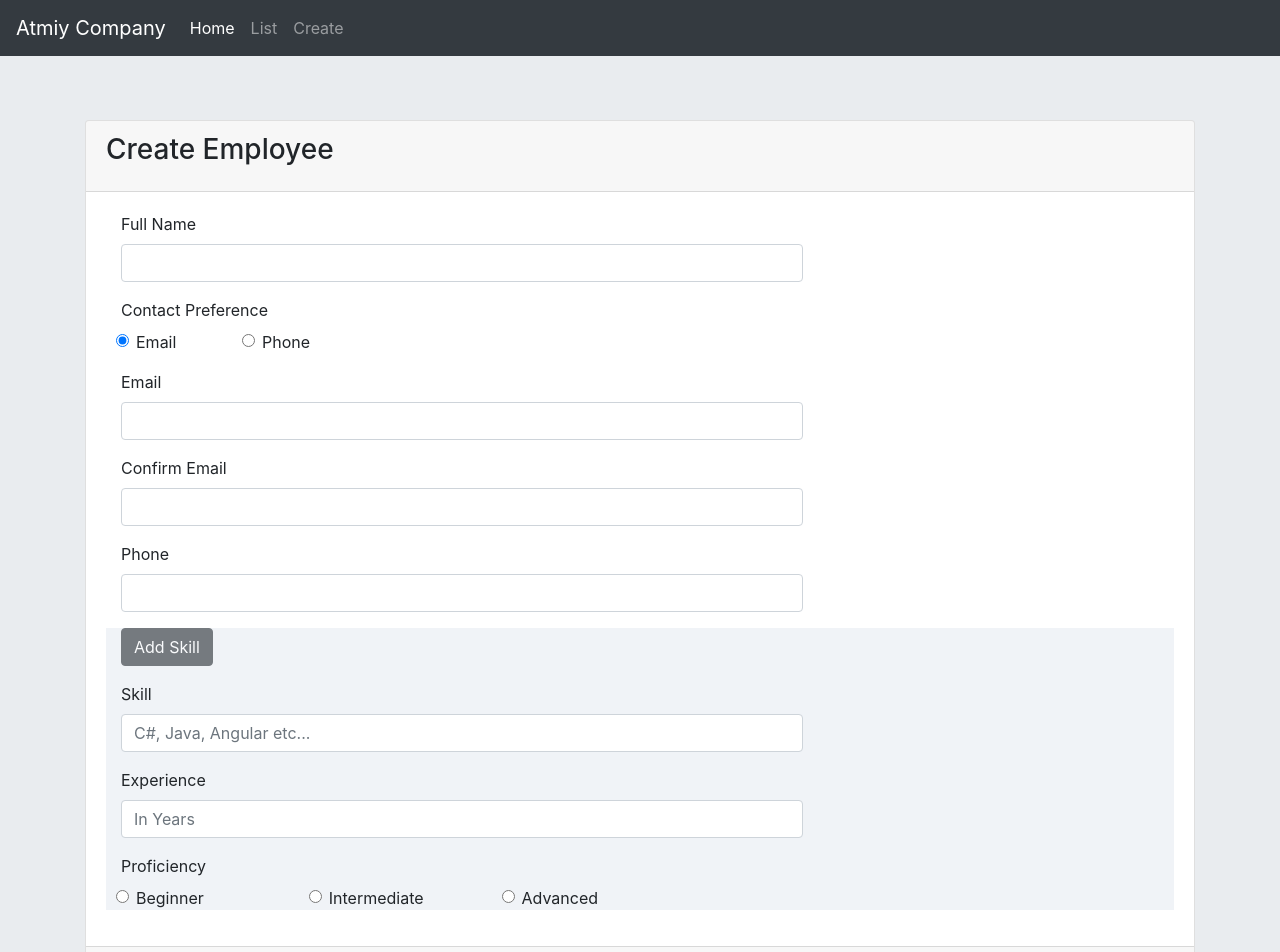
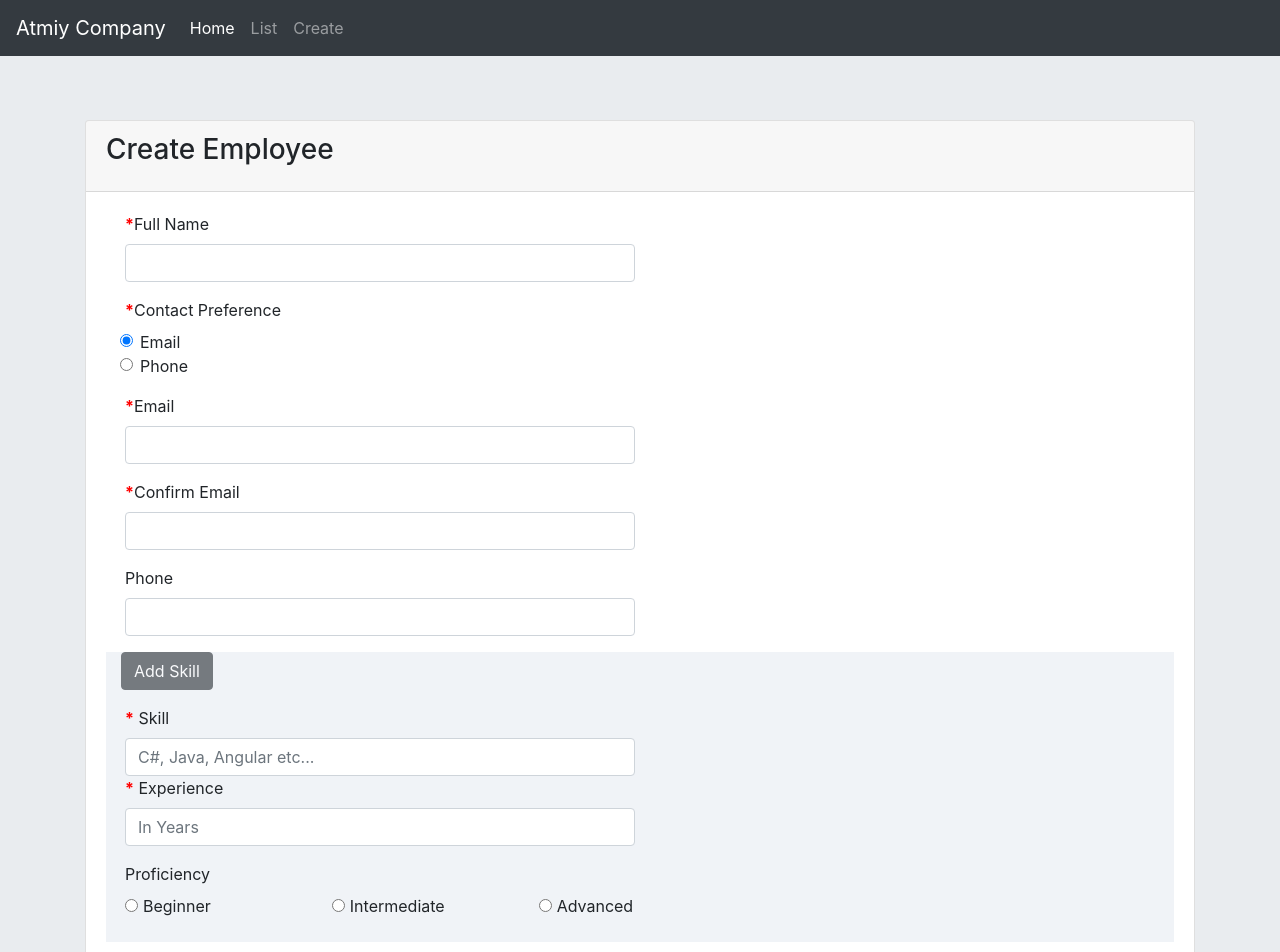
Before and after one commit to KrushankantP/AngularCRUDReactiveForms, an Angular app: page /create in a window 1280 px wide. Shown: the top 952 px of the page. Built offline with nearby package versions, Linux system fonts and the light colour scheme.

Commit message:
Remove Dynamically Created Form controls

```diff
--- a/src/app/Components/employee/create-employee.component.html
+++ b/src/app/Components/employee/create-employee.component.html
@@ -3,11 +3,12 @@
     <div class="card-header">
       <h3 class="card-title">Create Employee</h3>
     </div>
+    <!--Card Body start-->
     <div class="card-body">
+      <div class="row ml-1">
+        <div class="form-group col-sm-6">
+        <label for="fullName" class="required">Full Name</label>
 
-      <div class="form-group">
-        <label class="col-sm-2 " for="fullName">Full Name</label>
-        <div class="col-sm-8">
           <input class="form-control " formControlName="fullName"
                  id="fullName" type="text"
                  [ngClass]="{'is-invalid': formErrors.fullName}"
@@ -15,25 +16,23 @@
           <span *ngIf="formErrors.fullName" class="form-text text-danger">
                               {{formErrors.fullName}}
           </span>
-
       </div>
       </div>
-
-      <div class="form-group">
-        <label class="col-md-2 control-label">Contact Preference</label>
-        <div class="col-md-6">
-          <label class="form-check-label col-md-3">
+      <div class="row ml-1">
+        <div class="form-group col-sm-6">
+        <label class="required control-label">Contact Preference</label>
+          <div class="form-check-label col-md-3">
             <input class="form-check-input" type="radio" value="email" formControlName="contactPreference">Email
-          </label>
-          <label class="form-check-label col-md-3">
+          </div>
+          <div class="form-check-label col-md-3">
             <input class="form-check-input" type="radio" value="phone" formControlName="contactPreference">Phone
-          </label>
+          </div>
       </div>
       </div>
       <div formGroupName="emailGroup">
-        <div class="form-group">
-        <label class="col-sm-2 control-label" for="email">Email</label>
-        <div class="col-sm-8">
+        <div class="row ml-1">
+          <div class="form-group col-sm-6">
+        <label class="required control-label" for="email">Email</label>
           <input class="form-control" formControlName="email"
                  id="email" type="email"
                  [ngClass]="{'is-invalid': formErrors.email}"
@@ -43,10 +42,9 @@
           </span>
       </div>
         </div>
-
-        <div class="form-group">
-          <label class="col-sm-2 control-label" for="confirmEmail">Confirm Email</label>
-          <div class="col-sm-8">
+        <div class="row ml-1">
+          <div class="form-group col-sm-6">
+          <label class="required control-label" for="confirmEmail">Confirm Email</label>
             <input class="form-control" formControlName="confirmEmail"
                    id="confirmEmail" type="text"
                    [ngClass]="{'is-invalid': formErrors.confirmEmail || formErrors.emailGroup}"
@@ -57,54 +55,56 @@
         </div>
         </div>
       </div>
-
-      <div class="form-group">
-        <label class="col-sm-2 control-label" for="phone">Phone</label>
-        <div class="col-sm-8">
+      <div class="row ml-1">
+        <div class="form-group col-sm-6">
+        <label class="control-label" for="phone">Phone</label>
           <input class="form-control" formControlName="phone"
                  id="phone" type="text"
                  [ngClass]="{'is-invalid': formErrors.phone}"
                  (blur)="logValidationErrors()">
-          <span *ngIf="formErrors.email" class="form-text text-danger">
+          <span *ngIf="formErrors.phone" class="form-text text-danger">
                               {{formErrors.phone}}
           </span>
       </div>
       </div>
-
         <div style="background-color: #f0f3f7;">
-        <div class="form-group">
-          <div class="col-md-4">
+        <div class="form-group col-sm-6">
             <button type="button" class="btn btn-dark" (click)="addSkillButtonClick()"
                     [disabled]="employeeForm.get('skills').invalid">
                     Add Skill
             </button>
         </div>
-        </div>
         <div formArrayName="skills" *ngFor="let skill of skillsFormGroup.controls; let i = index">
           <hr *ngIf="i>0">
           <div [formGroupName]="i">
-
-            <div class="form-group">
+            <div class="row ml-1">
+              <div class="col-sm-6">
 <!--              "FOR" Attribute does not have the corresponding DOM Property so we can not do property binding -->
-            <label class="col-sm-2 control-label" [attr.for]="'skillName'+i">
+                <label class="required control-label" [attr.for]="'skillName'+i">
                  Skill
                 </label>
-            <div class="col-sm-8">
                 <input class="form-control is-invalid"
                        formControlName="skillName" [id]="'skillName'+i"
                        placeholder="C#, Java, Angular etc..." type="text"
                        [ngClass]="{'is-invalid': skill.get('skillName').invalid && skill.get('skillName').touched}">
-              <span *ngIf="skill.get('skillName').errors?.required && skill.get('skillName').touched" class="form-text text-danger">
+                <span *ngIf="skill.get('skillName').errors?.required && skill.get('skillName').touched"
+                      class="form-text text-danger">
                              Skill Name is required.
                 </span>
             </div>
+              <div class="col-sm-6" *ngIf="skillsFormGroup.length>1">
+                <button type="button" class="btn btn-danger pull-right"
+                        title="Delete Skill" (click)="removeSkillButtonClick(i)">
+                  <span aria-hidden="true"> &times;</span>
+                </button>
               </div>
-            <div class="form-group ">
-            <label class="col-sm-2 control-label" [attr.for]="'experienceInYears'+i">
+            </div>
+            <div class="row ml-1">
+            <div class="form-group col-sm-6">
+            <label class="required control-label" [attr.for]="'experienceInYears'+i">
               Experience
             </label>
-            <div class="col-sm-8">
-              <input  class="form-control" formControlName="experienceInYears"
+              <input class="form-control" formControlName="experienceInYears"
                      [id]="'experienceInYears'+i" placeholder="In Years"
                      [ngClass]="{'is-invalid': skill.get('experienceInYears').invalid && skill.get('experienceInYears').touched}"
                      type="text">
@@ -114,27 +114,27 @@
                </span>
             </div>
             </div>
-            <div class="form-group">
-            <label class="col-md-2 control-label">Proficiency</label>
-            <div class="col-md-9">
-              <label class="form-check-label col-md-3">
+            <div class="row ml-1">
+            <div class="form-group col-sm-9">
+            <label class="control-label">Proficiency</label><br/>
+              <div class="form-check-label col-md-3 form-check-inline">
                 <input class="form-check-input" formControlName="proficiency"
                        type="radio" value="beginner"
                        [ngClass]="{'is-invalid': skill.get('proficiency').invalid && skill.get('proficiency').touched}">
                        Beginner
-              </label>
-              <label class="form-check-label col-md-3">
+              </div>
+              <div class="form-check-label col-md-3 form-check-inline">
                 <input class="form-check-input" formControlName="proficiency"
                        type="radio" value="intermediate"
                        [ngClass]="{'is-invalid': skill.get('proficiency').invalid && skill.get('proficiency').touched}">
                         Intermediate
-              </label>
-              <label class="form-check-label col-md-3">
+              </div>
+              <div class="form-check-label col-md-3 form-check-inline">
                 <input class="form-check-input" formControlName="proficiency"
                        type="radio" value="advanced"
                        [ngClass]="{'is-invalid': skill.get('proficiency').invalid && skill.get('proficiency').touched}">
                        Advanced
-              </label>
+              </div>
               <div class="mt-2">
                 <span *ngIf="skill.get('proficiency').errors?.required &&
                                     skill.get('proficiency').touched" class="help-block text-danger">
@@ -143,20 +143,23 @@
               </div>
             </div>
             </div>
+          </div>
 
           </div>
         </div>
     </div>
-    </div>
+    <!--Card Body End-->
 
+    <!--Card footer start-->
     <div class="card-footer">
       <div class="btn-toolbar">
         <button class="btn btn-dark mx-2" type="submit">Save</button>
         <button class="btn btn-dark" type="button" (click)="onLoadDataClick()">Load Data</button>
       </div>
     </div>
-
+    <!--Card Footer end-->
   </div>
+  <!--Card End-->
 </form>
 <br/>
 <br/>
--- a/src/app/Components/employee/create-employee.component.ts
+++ b/src/app/Components/employee/create-employee.component.ts
@@ -105,8 +105,8 @@ export class CreateEmployeeComponent implements OnInit {
     addSkillButtonClick():void{
       this.skillsFormGroup.push(this.addSkillFormGroup()) ;
     }
-    removeSkillButtonClick(index){
-      this.skillsFormGroup.removeAt(index);
+    removeSkillButtonClick(skillGroupIndex){
+      this.skillsFormGroup.removeAt(skillGroupIndex);
     }
 
     // If the Selected Radio Button value is "phone", then add the
--- a/src/styles.css
+++ b/src/styles.css
@@ -1 +1,5 @@
-/* You can add global styles to this file, and also import other style files */
+.required:before {
+  content:"*";
+  color: red;
+  font-weight: bolder;
+}
```
Lines whose indentation alone changed are shown as unchanged.
